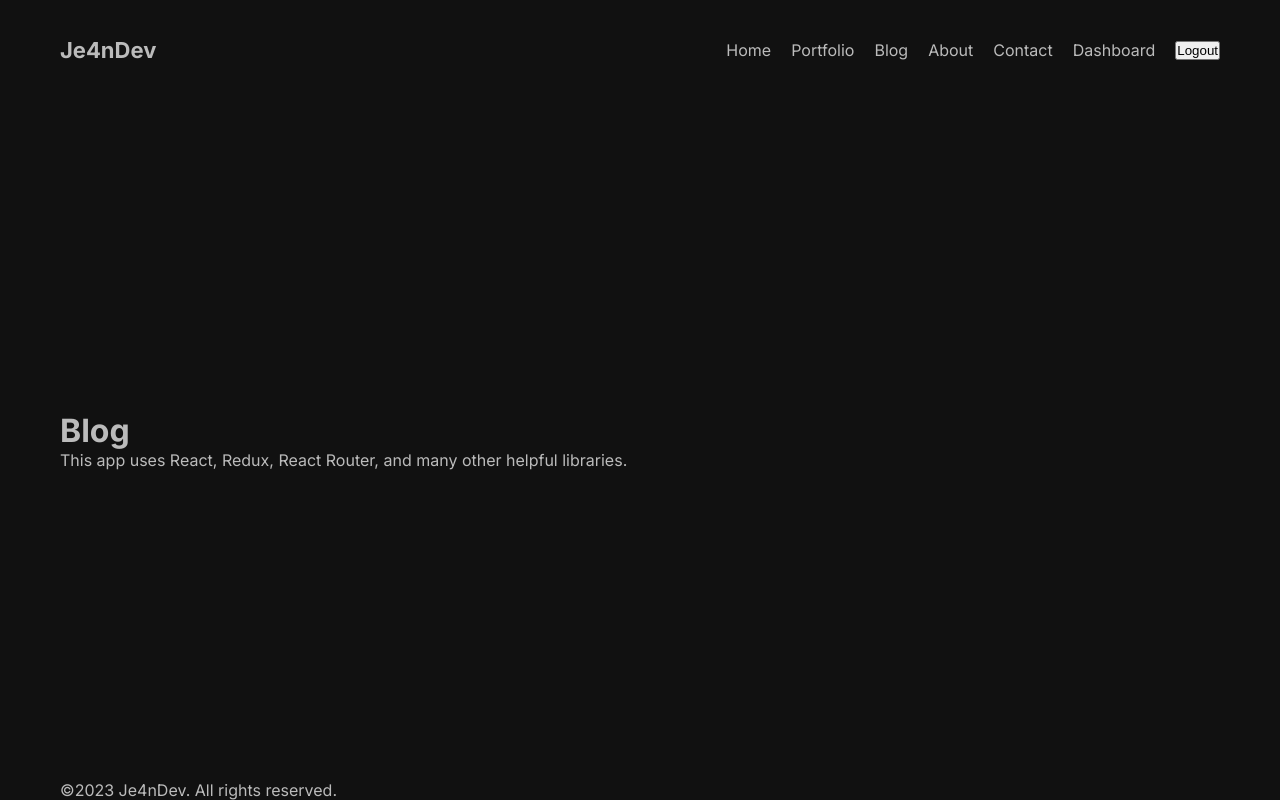
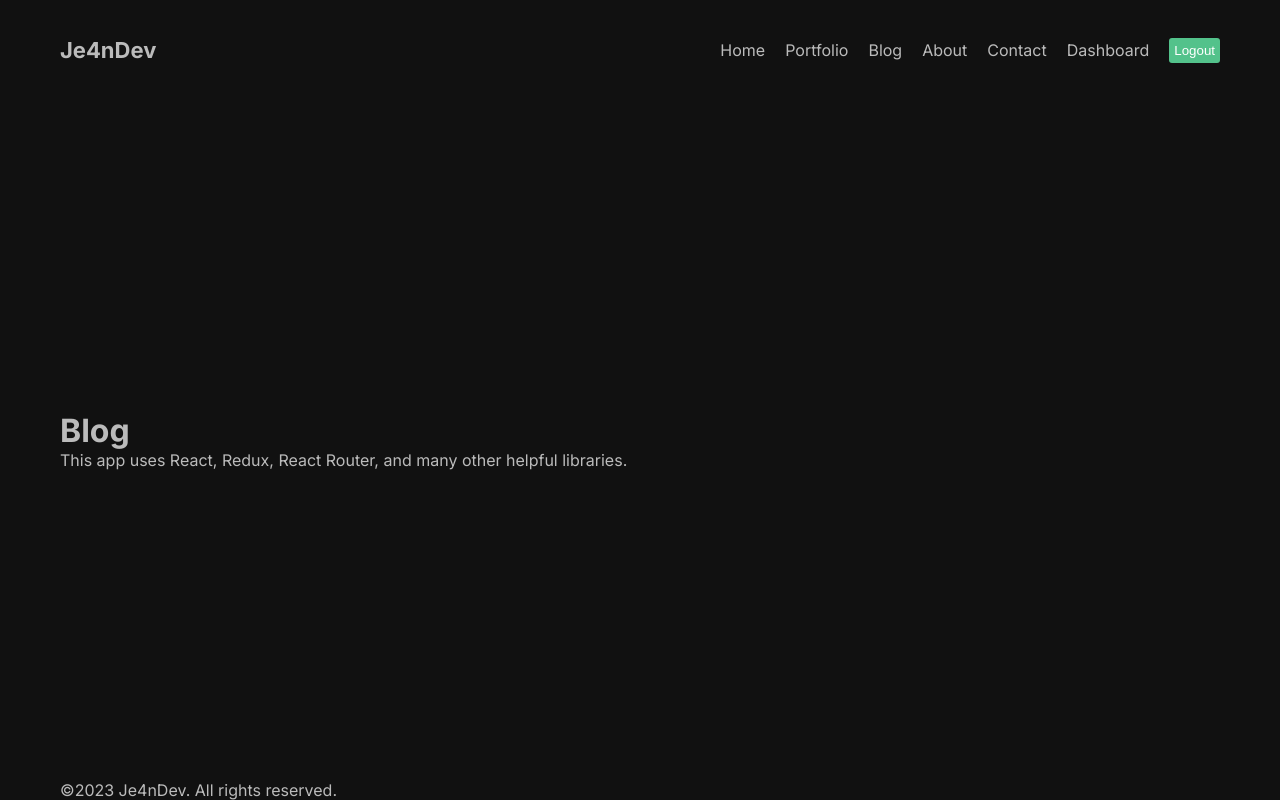
Before and after one commit to JE4NVRG/Next.js-fullCourse-LAMA-DEV, a Next.js app: page /blog in a window 1280 px wide. Built offline with nearby package versions, Linux system fonts and the light colour scheme.

Commit message:
adiciona cor no botao logout

```diff
--- a/src/components/navbar/navbar.module.css
+++ b/src/components/navbar/navbar.module.css
@@ -1,17 +1,27 @@
-.container{
+.container {
     height: 100px;
     display: flex;
     justify-content: space-between;
     align-items: center;
 }
 
-.logo{
+.logo {
     font-weight: bold;
     font-size: 22px;
 }
 
-.links{
+.links {
     display: flex;
     align-items: center;
     gap: 20px;
 }
+
+.logout {
+    padding: 5px;
+    border: none;
+    background-color: #53c28b;
+    color: white;
+    cursor: pointer;
+    border-radius: 3px;
+
+}
```
